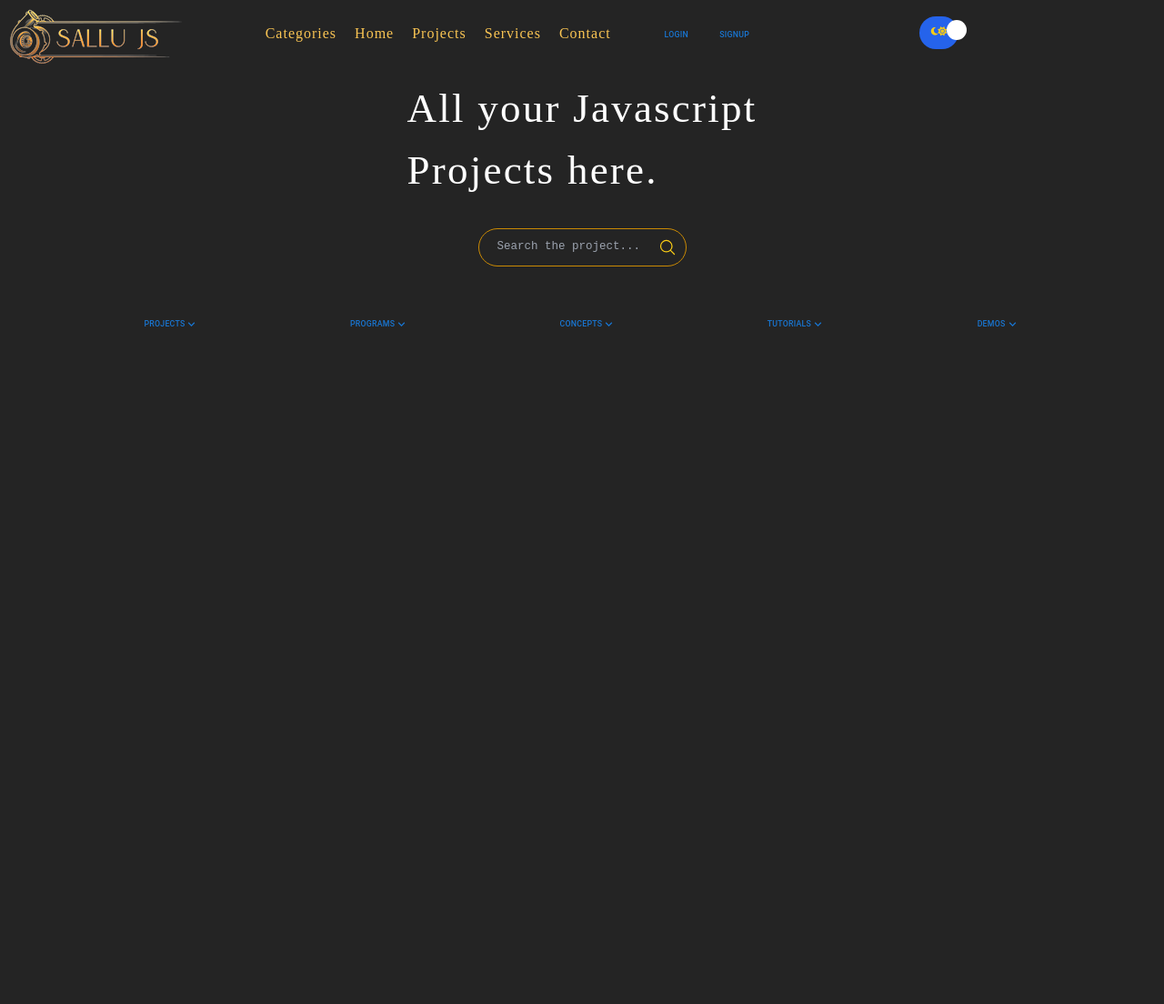
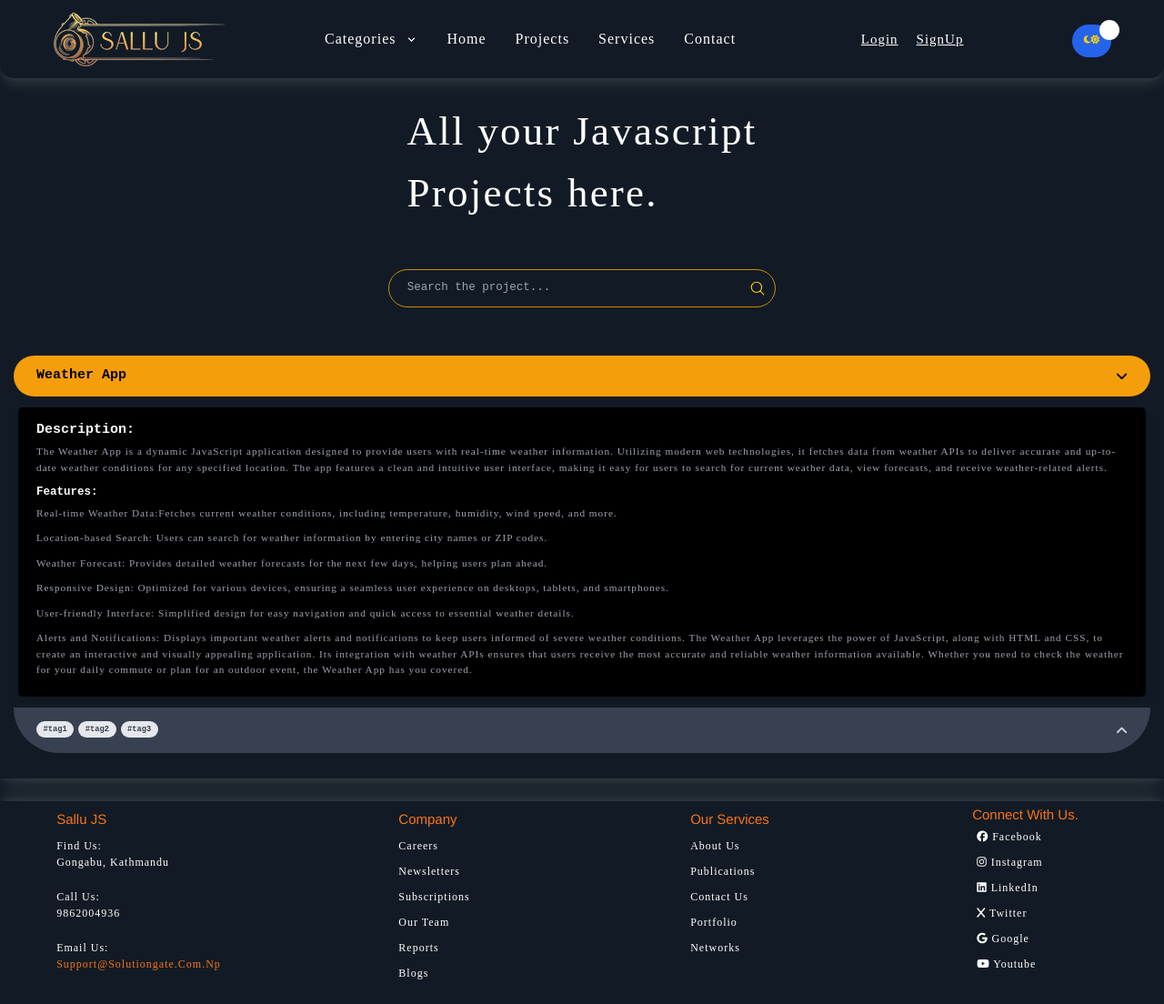
Before and after one commit to shailendraDev7/sallujs, a React (Vite) app: page / in a window 1280 px wide. Shown: the whole page at 91% size. Before the commit the page ends 800 px from the top, so only its background shows below. Built offline with nearby package versions, Linux system fonts and the light colour scheme.

Commit message:
Added Footer

```diff
--- a/index.html
+++ b/index.html
@@ -6,6 +6,7 @@
     <meta name="viewport" content="width=device-width, initial-scale=1.0" />
     <link rel="icon" type="image/x-icon" href="/src/assets/images/favicon/favicon.ico">
     <link rel="stylesheet" href="https://cdnjs.cloudflare.com/ajax/libs/font-awesome/6.7.2/css/all.min.css"/>
+    <!-- <link href="https://fonts.googleapis.com/css2?family=Dancing+Script:wght@400;700&display=swap" rel="stylesheet"> -->
     <title>Sallu Js</title>
   </head>
   <body>
--- a/src/App.jsx
+++ b/src/App.jsx
@@ -1,15 +1,19 @@
 import { BrowserRouter, Route, Routes } from 'react-router-dom'
 import Home from './pages/Home/Home'
+import Header from './components/header/Header'
+import Footer from './components/footer/footer'
 
 function App() {
   return (
     <BrowserRouter>
+      <Header />
       <Routes>
         <Route path="/" element={<Home />} />
         {/* <Route path="/about" element={<About />} />
         <Route path="/services" element={<Services />} />
         <Route path="/contact" element={<Contact />} /> */}
       </Routes>
+      <Footer />
     </BrowserRouter>
   )
 }
--- a/src/components/CredSection.jsx
+++ b/src/components/CredSection.jsx
@@ -1,12 +1,13 @@
 import React from 'react'
 import { Button } from '@mui/material';
 import KeyboardArrowDownIcon from '@mui/icons-material/KeyboardArrowDown';
+import { Link } from 'react-router-dom';
 
 const CredSection = () => {
   return (
-    <div>
-      <Button>Login</Button>
-      <Button>Signup</Button>
+    <div className='cred text-white'>
+      <Link>Login</Link>
+      <Link>SignUp</Link>
     </div>
   )
 }
--- /dev/null
+++ b/src/components/features/featurebox.jsx
@@ -0,0 +1,62 @@
+import React from 'react'
+
+const Featurebox = () => {
+    return (
+
+        <div className='container bg-gray-850 shadow-white-lg p-6'>
+            {/* Accordian Header */}
+            <div className='bg-amber-500 rounded-full py-5 px-10 my-5 text-black text-2xl font-extrabold flex items-center'>
+                <div className='flex-grow'>Weather App</div>
+                <i className='fas fa-angle-down cursor-pointer'></i>
+            </div>
+            {/* Accordian-Summary  */}
+            <div className='rounded-lg overflow-hidden shadow-lg bg-black p-4 m-2'>
+                <div className="p-4 py-2">
+                {/* Accordian-Description  */}
+                    <div className="font-bold text-2xl mb-2">Description:</div>
+                    <p className="text-gray-400 text-lg">
+                        The Weather App is a dynamic JavaScript application designed to provide users with real-time weather information. Utilizing modern web technologies, it fetches data from weather APIs to deliver accurate and up-to-date weather conditions for any specified location. The app features a clean and intuitive user interface, making it easy for users to search for current weather data, view forecasts, and receive weather-related alerts.
+                    </p>
+                </div>
+                {/* Accordian-Features  */}
+                <div className="p-4 py-2 text-2xl mb-2">
+                    <div className="font-bold text-xl mb-2">Features:</div>
+                    <div className='flex flex-col space-y-4'>
+                        <p className="text-gray-400 text-lg">
+                            Real-time Weather Data:Fetches current weather conditions, including temperature, humidity, wind speed, and more.
+                        </p>
+                        <p className='text-gray-400 text-lg'>
+                            Location-based Search: Users can search for weather information by entering city names or ZIP codes.
+                        </p>
+                        <p className="text-gray-400 text-lg">
+                            Weather Forecast: Provides detailed weather forecasts for the next few days, helping users plan ahead.
+                        </p>
+                        <p className="text-gray-400 text-lg">
+                            Responsive Design: Optimized for various devices, ensuring a seamless user experience on desktops, tablets, and smartphones.
+                        </p>
+                        <p className="text-gray-400 text-lg">
+                            User-friendly Interface: Simplified design for easy navigation and quick access to essential weather details.
+                        </p>
+                        <p className="text-gray-400 text-lg">
+                            Alerts and Notifications: Displays important weather alerts and notifications to keep users informed of severe weather conditions.
+                            The Weather App leverages the power of JavaScript, along with HTML and CSS, to create an interactive and visually appealing application. Its integration with weather APIs ensures that users receive the most accurate and reliable weather information available. Whether you need to check the weather for your daily commute or plan for an outdoor event, the Weather App has you covered.
+                        </p>
+                    </div>
+                </div>
+            </div>
+            {/* Accordian-main  */}
+
+            {/* Accordian-Footer  */}
+            <div className="accordian-footer bg-gray-700 rounded-b-full py-5 px-10 my-5 text-gray-300 text-2xl font-extrabold flex justify-center items-center">
+                <div className="flex-grow">
+                    <span className="inline-block bg-gray-200 rounded-full px-3 py-1 text-sm font-semibold text-gray-700 mr-2 mb-2">#tag1</span>
+                    <span className="inline-block bg-gray-200 rounded-full px-3 py-1 text-sm font-semibold text-gray-700 mr-2 mb-2">#tag2</span>
+                    <span className="inline-block bg-gray-200 rounded-full px-3 py-1 text-sm font-semibold text-gray-700 mr-2 mb-2">#tag3</span>
+                </div>
+                <i className='fas fa-angle-up cursor-pointer'></i>
+            </div>
+        </div>
+    )
+}
+
+export default Featurebox
--- /dev/null
+++ b/src/components/footer/footer.jsx
@@ -0,0 +1,66 @@
+import React from 'react'
+
+const Footer = () => {
+    return (
+        <section className='footerSection mt-10'>
+            <div className="container mx-auto grid grid-cols-1 md:grid-cols-4 gap-8 pb-10 shadow-inverted-white-lg rounded-b-lg">
+                <div>
+                    <h2 className="text-orange-500 text-2xl py-4">Sallu JS</h2>
+                    <div className='flex flex-col space-y-8 items-start'>
+                        <p>Find Us:<br />Gongabu, Kathmandu</p>
+                        <p className="mt-4">Call Us:<br />9862004936</p>
+                        <p className="mt-4 ">Email Us:<br />
+                            <a href="mailto:support@solutiongate.com.np" className="text-orange-500 p-0">support@solutiongate.com.np</a>
+                        </p>
+                    </div>
+                </div>
+                <div>
+                    <h2 className="text-orange-500 text-2xl p-4">Company</h2>
+                    <ul className='flex flex-col space-y-4'>
+                        <li><a href="#">Careers</a></li>
+                        <li><a href="#">Newsletters</a></li>
+                        <li><a href="#">Subscriptions</a></li>
+                        <li><a href="#">Our Team</a></li>
+                        <li><a href="#">Reports</a></li>
+                        <li><a href="#">Blogs</a></li>
+                    </ul>
+                </div>
+                <div>
+                    <h2 className="text-orange-500 text-2xl p-4">Our Services</h2>
+                    <ul className='flex flex-col space-y-4 items-start'>
+                        <li><a href="#">About Us</a></li>
+                        <li><a href="#">Publications</a></li>
+                        <li><a href="#">Contact Us</a></li>
+                        <li><a href="#">Portfolio</a></li>
+                        <li><a href="#">Networks</a></li>
+                    </ul>
+                </div>
+                <div>
+                    <h2 className="text-orange-500 text-2xl p-2">Connect With Us.</h2>
+                    <ul className='flex flex-col space-y-4 items-start'>
+                        <li><a href="https://facebook.com/shailendra.shrestha1" target="_blank">
+                            <i class="fa-brands fa-facebook"></i> Facebook
+                        </a></li>
+                        <li><a href="https://www.instagram.com/shailendra.stha" target="_blank">
+                            <i class="fa-brands fa-instagram"></i> Instagram
+                        </a></li>
+                        <li><a href="https://www.linkedin.com/in/shailendra-shrestha-9154b91a6" target="_blank">
+                            <i class="fa-brands fa-linkedin"></i> LinkedIn
+                        </a></li>
+                        <li><a href="https://x.com/Shailen25213921" target="_blank">
+                            <i class="fa-brands fa-x"></i> Twitter
+                        </a></li>
+                        <li><a href="https://x.com/Shailen25213921" target="_blank">
+                            <i class="fa-brands fa-google"></i> Google
+                        </a></li>
+                        <li><a href="https://x.com/Shailen25213921" target="_blank">
+                            <i class="fa-brands fa-youtube"></i> Youtube
+                        </a></li>
+                    </ul>
+                </div>
+            </div>
+        </section>
+    )
+}
+
+export default Footer
--- a/src/components/header/Header.jsx
+++ b/src/components/header/Header.jsx
@@ -7,27 +7,25 @@ import CredSection from '../CredSection'
 const Header = () => {
   return (
     <>
-      <header className=''>
-        <div className='container mx-auto p-4'>
-          <div className='flex justify-between align-items-center'>
-            <div className='flex-1'>
+      <header className='container bg-gray-850 shadow-white-lg rounded-b-3xl py-5'>
+        <div className='flex flex-row justify-between items-center px-4'>
+            <div className='basis-3xs'>
               <img src={logo} />
             </div>
 
             {/* Nav */}
-            <div className='flex-1 p-4 m-2'>
-              <Nav />
+            <div className='basis-sm'>
+              <Nav/>
             </div>
 
-            <div className='flex-1 p-4 m-2'>
+            <div className='basis-xs'>
               <CredSection/>
             </div>
 
-            <div className='flex-1 p-4 m-2'>
+            <div className='basis-xs'>
               <ToggleMode/>
             </div>
           </div>
-        </div>
       </header>
     </>
   )
--- a/src/components/header/nav/Nav.jsx
+++ b/src/components/header/nav/Nav.jsx
@@ -4,21 +4,17 @@ import KeyboardArrowDownIcon from '@mui/icons-material/KeyboardArrowDown';
 
 const Nav = () => {
     return (
-            <div className='container mx-auto'>
-                <div className='flex'>
-                    <div>
-                        <Link>Categories</Link>
+        <div className='nav flex flex-row'>
+            <div className='flex justify-between items-center'>
+                <Link>Categories</Link><KeyboardArrowDownIcon />
             </div>
-                    <div className='w-full'>
-                        <ul className='flex'>
+            <ul className='flex px-6'>
                 <li><Link>Home</Link></li>
                 <li><Link>Projects</Link></li>
                 <li><Link>Services</Link></li>
                 <li><Link>Contact</Link></li>
             </ul>
         </div>
-                </div>
-            </div>
     )
 }
 
--- a/src/index.css
+++ b/src/index.css
@@ -3,13 +3,13 @@
 @tailwind utilities;
 
 * {
-  margin: 0;
+  margin: 0 auto;
   padding: 0;
   box-sizing: border-box;
   font-family: 'Courier New', Courier, monospace
 }
 
-html{
+html {
   font-size: 62.5%;
   scroll-behavior: smooth;
   color: white;
@@ -21,14 +21,16 @@ h3,
 h4,
 h5,
 h6 {
-    font-family: "Poppins", sans-serif;
+  font-family: 'Franklin Gothic Medium', 'Arial Narrow', Arial, sans-serif;
 }
 
-p,li,a{
+p,
+li,
+a {
   font-family: cursive;
-  font-size: 1.6rem;
+  font-size: 1.2rem;
   letter-spacing: 0.1rem;
-  color: var(--font-color);
+  /* color: var(--font-color); */
   /* font-weight: 400; */
   /* line-height: 1.5; */
 }
@@ -37,6 +39,10 @@ a {
   text-decoration: none;
   text-transform: capitalize;
   padding: 0 10px;
+}
+
+a:hover{
+  color: orange;
 }
 
 li {
@@ -49,10 +55,12 @@ li {
   --main-color: #fac553;
   --supporting-color: #fbf4e5;
   --font-color: #fac553;
-  --primary-bg-color: #242424;
+  --primary-bg-color: #121b25;
   --secondary-bg-color: #fff;
-  background-color: var(--primary-bg-color);
-    /* color-scheme: light dark; */
+  background: var(--primary-bg-color);
+
+
+  /* color-scheme: light dark; */
 
   /* font-synthesis: none;
   text-rendering: optimizeLegibility;
@@ -75,3 +83,46 @@ li {
 .cursor {
   cursor: pointer;
 }
+
+/***** Navigation Section *****/
+
+ul li {
+  padding: 0 6px;
+}
+
+.nav a{
+  font-size: 1.6rem;
+}
+
+ul li a:hover {
+  transition: all 0.2s linear;
+  -webkit-transition: all 0.2s linear;
+  -moz-transition: all 0.2s linear;
+  -ms-transition: all 0.2s linear;
+  -o-transition: all 0.2s linear;
+}
+
+.cred a {
+  color: white;
+  text-decoration: underline;
+  font-size: 1.5rem;
+}
+
+.cred a:hover {
+  color: var(--main-color);
+}
+
+/***** End Navigation Section*****/
+
+/***** Footer Section *****/
+.footerSection ul{
+  margin-left: 0;
+}
+
+.footerSection li{
+  margin: 0;
+  padding: 0;
+}
+
+
+/***** End Footer Section *****/
--- a/src/pages/Home/Home.jsx
+++ b/src/pages/Home/Home.jsx
@@ -1,35 +1,36 @@
 import React, { useState } from 'react'
-import Header from '../../components/header/Header'
 import { Button } from '@mui/material';
 import KeyboardArrowDownIcon from '@mui/icons-material/KeyboardArrowDown';
+import Featurebox from '../../components/features/featurebox';
 
 const Home = () => {
   return (
     <>
-      <Header />
-
       {/* Hero Section */}
-      <div className='container mx-auto flex flex-col h-full  items-center'>
-        <div className='flex py-2'>
-          <h1 className='text-7xl font-cursive leading-normal tracking-wider flex '>All your Javascript <br />Projects here.</h1>
+      <div className='container mx-auto flex flex-col h-full items-center'>
+        <div className='flex py-10'>
+          <h1 className='text-7xl font-cursive leading-normal tracking-wider flex'>All your Javascript <br />Projects here.</h1>
         </div>
 
         {/* Search Button */}
-        <div className='flex p-4 my-10 border border-yellow-600 rounded-full'>
-          <input className='bg-transparent text-yellow-200 text-xl hover:border-yellow-400 mx-4 focus:outline-none' placeholder='Search the project...' />
+        <div className='flex justify-between p-4 my-10 border border-yellow-600 rounded-full w-1/3'>
+          <input className='bg-transparent text-yellow-200 text-xl hover:border-yellow-400 mx-4 focus:outline-none w-full' placeholder='Search the project...' />
           <svg xmlns="http://www.w3.org/2000/svg" viewBox="0 0 24 24" strokeWidth="1.5" stroke="currentColor" fill="none" className="size-8 stroke-yellow-400 cursor-pointer">
             <path strokeLinecap="round" strokeLinejoin="round" d="m21 21-5.197-5.197m0 0A7.5 7.5 0 1 0 5.196 5.196a7.5 7.5 0 0 0 10.607 10.607Z" />
           </svg>
         </div>
 
-        <div className='flex w-full justify-evenly py-10 text-white'>
+        {/* <div className='flex w-full justify-evenly py-10 text-white'>
           <Button>Projects<KeyboardArrowDownIcon/></Button>
           <Button>Programs<KeyboardArrowDownIcon/></Button>
           <Button>Concepts<KeyboardArrowDownIcon/></Button>
           <Button>Tutorials<KeyboardArrowDownIcon/></Button>
           <Button>Demos<KeyboardArrowDownIcon/></Button>
-        </div>
+        </div> */}
       </div>
+
+      {/* Features Section */}
+      <Featurebox/>
     </>
   )
 }
```
Also changed, not shown: tailwind.config.js (+6 -2 lines). Lines whose indentation alone changed are shown as unchanged.
